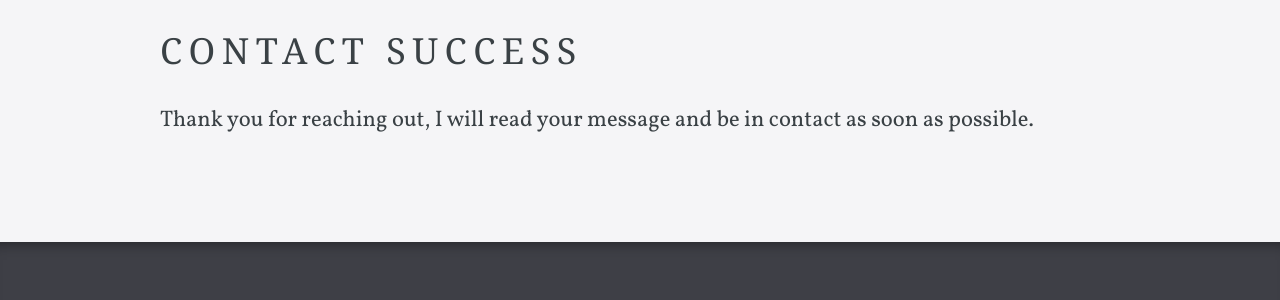
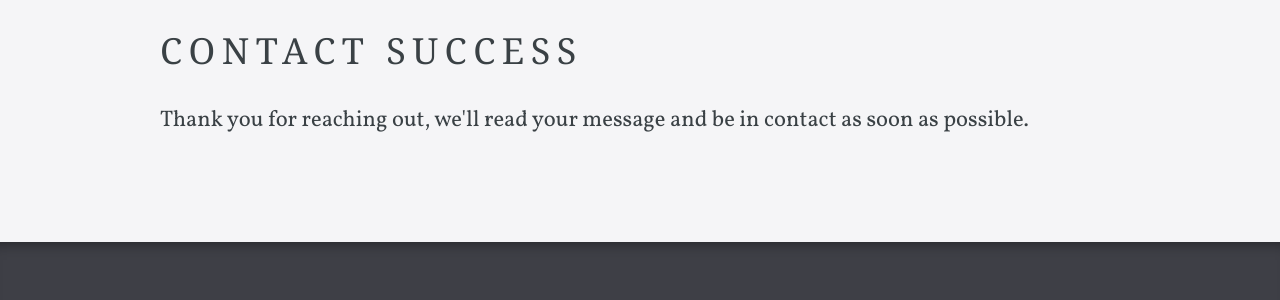
Before and after one commit to pcconsultingasia/JEKYLL-pc-consulting-asia, a Jekyll site: the page built from contact-success.html, in a window 1280 px wide. Shown: the part 476-776 px from the top of the page. Built offline with Jekyll 4.4.1, drawn with Linux system fonts in a browser that asks for light colours; some web fonts are replaced.

Commit message:
Updated 'contact-success.html' via CloudCannon

```diff
--- a/contact-success.html
+++ b/contact-success.html
@@ -8,5 +8,5 @@ sitemap: false
 ---
 
 <p class="editable">
-		Thank you for reaching out, I will read your message and be in contact as soon as possible.
-	</p>
+	Thank you for reaching out, we'll read your message and be in contact as soon as possible.
+</p>
```
